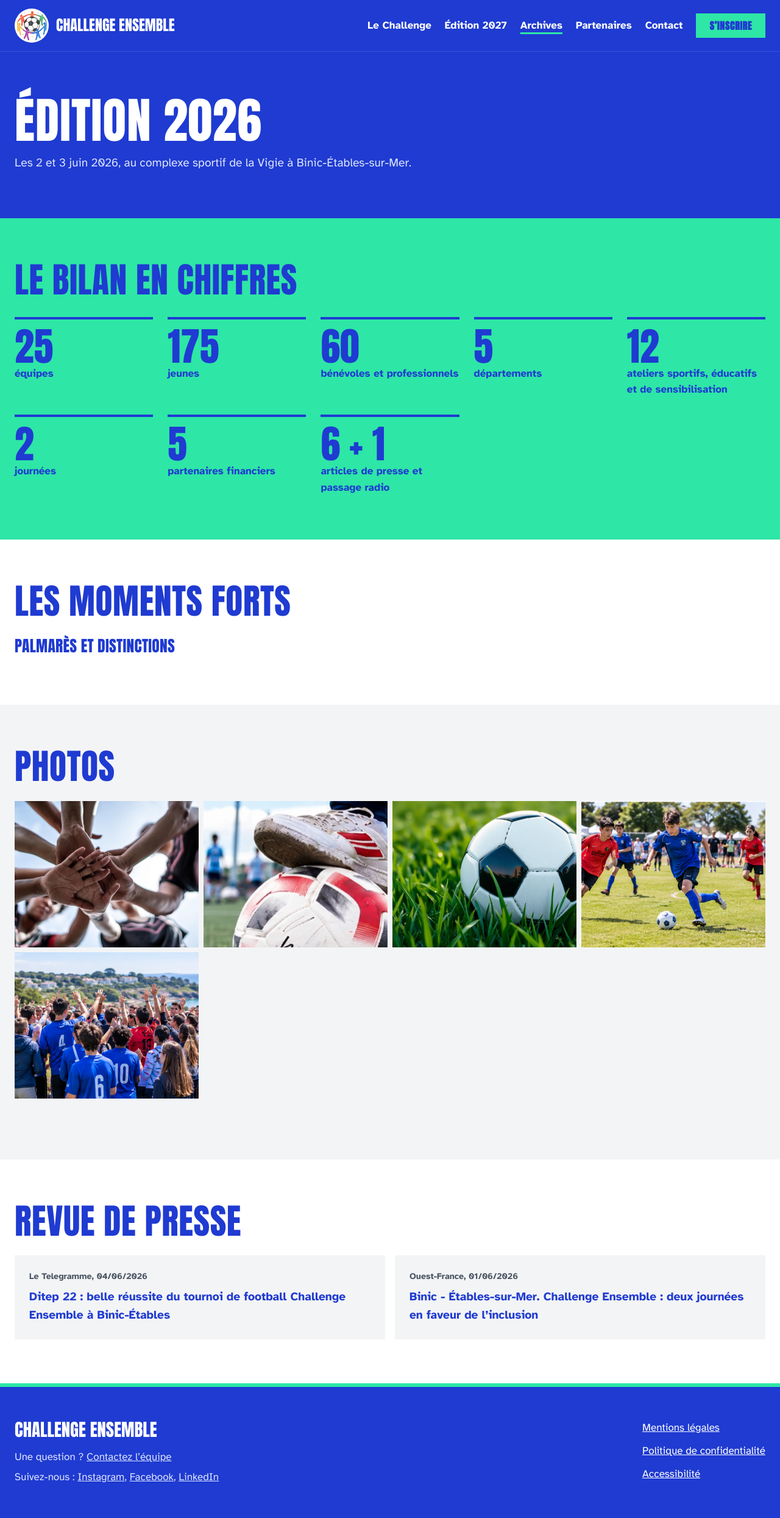
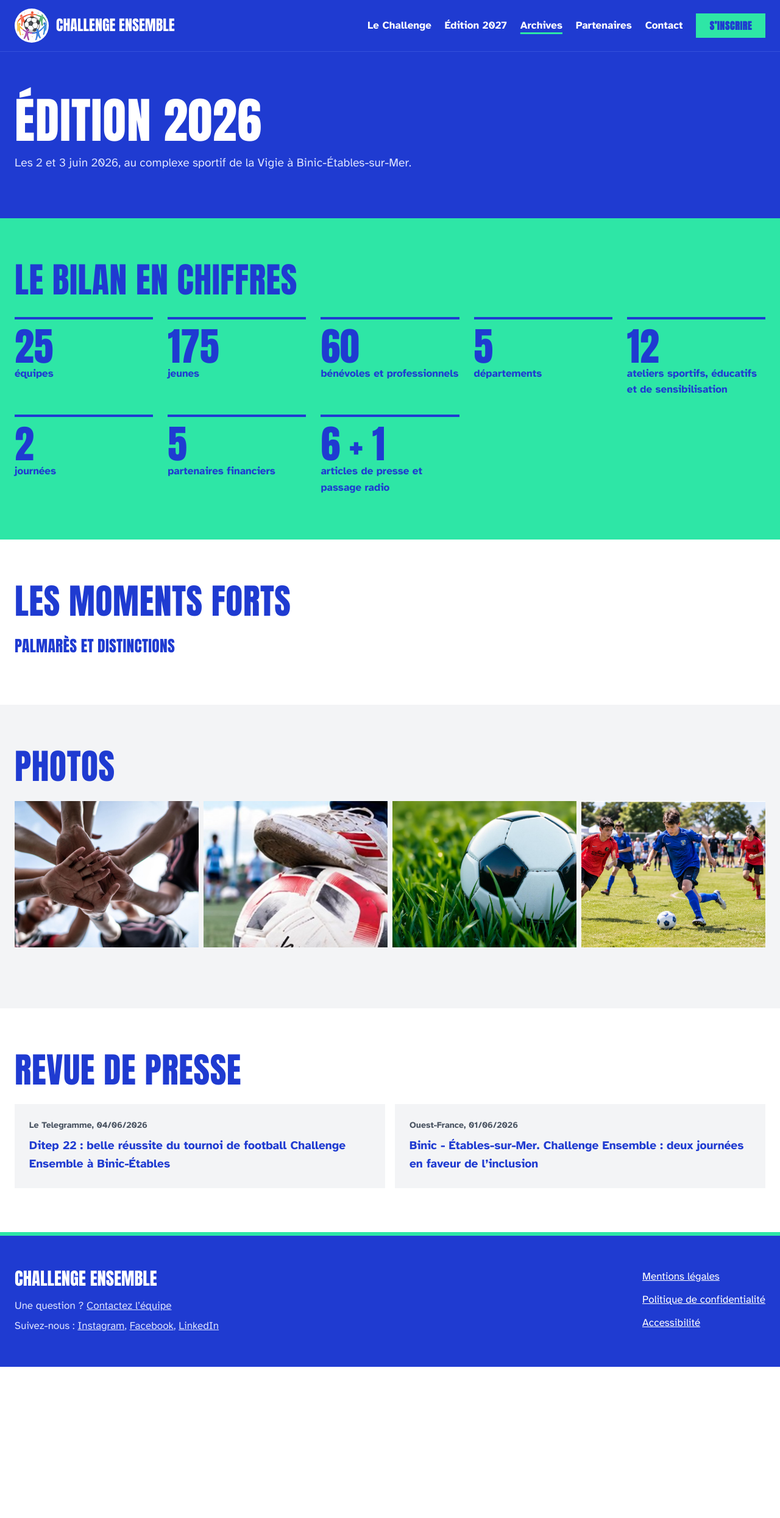
Before and after one commit to PEPBA2235/challenge-ensemble, a Jekyll site: the page built from _editions/2026.md, in a window 1280 px wide. Shown: the whole page at 61% size. Built offline with Jekyll 4.4.1, drawn with Linux system fonts in a browser that asks for light colours; after the commit the page ends 2242 px from its top, so only the background shows below that.

Commit message:
Update _editions/2026.md (via Pages CMS)

```diff
--- a/_editions/2026.md
+++ b/_editions/2026.md
@@ -23,7 +23,6 @@ photos:
   - /images/histoire-1.jpg
   - /images/capture-decran-2026-11-06-105723.png
   - /images/capture-decran-2026-11-06-105812.png
-  - /images/capture-decran-2026-11-06-105806.png
 presse:
   - media: Le Telegramme
     date: 04/06/2026
```
